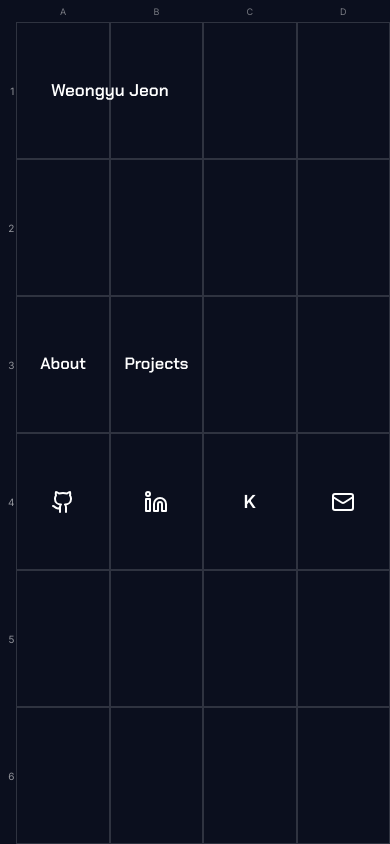
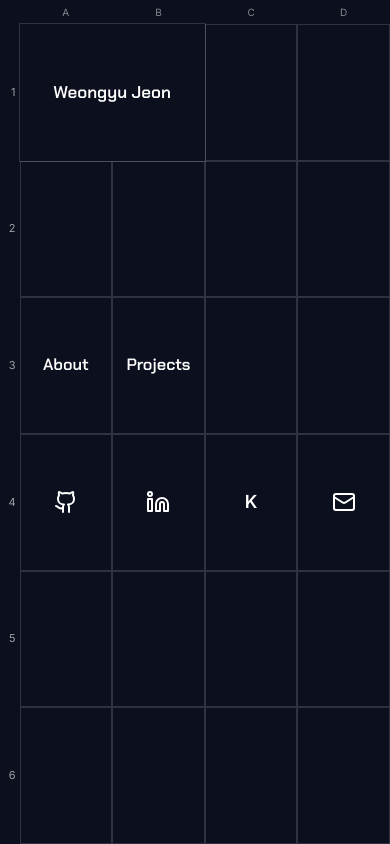
Before and after one commit to edwinjeon/portfolio, a Next.js app: page / in a window 390 px wide. Built offline with nearby package versions, Linux system fonts and the light colour scheme.

Commit message:
more adjustments

```diff
--- a/src/components/HomeMobile.tsx
+++ b/src/components/HomeMobile.tsx
@@ -23,8 +23,8 @@ export default function HomeMobile() {
   const BODY_ROWS = 6;   // 1..6
 
   // layout variables
-  const headerH = "clamp(12px, 4.2dvh, 22px)";          // small header row
-  const gutterW = "clamp(14px, 4.2dvw, 22px)";          // narrow left gutter
+  const headerH = "clamp(14px, 4.7dvh, 24px)";          // small header row
+  const gutterW = "clamp(18px, 5dvw, 26px)";          // narrow left gutter
   const cw = `calc((100dvw - var(--gut)) / ${COLS})`;   // each data column width
   const rows = `var(--hdr) repeat(${BODY_ROWS}, calc((100dvh - var(--hdr)) / ${BODY_ROWS}))`;
 
@@ -43,7 +43,7 @@ export default function HomeMobile() {
           <div
             key={`col-${i}`}
             style={{ gridColumn: i + 2, gridRow: 1 }}
-            className="flex items-center justify-center text-[9px] leading-none text-white/45"
+            className="flex items-center justify-center text-[10px] leading-none text-white/50"
           >
             {String.fromCharCode(65 + i)}
           </div>
@@ -54,7 +54,7 @@ export default function HomeMobile() {
           <div
             key={`row-${i}`}
             style={{ gridColumn: 1, gridRow: i + 2 }}
-            className="flex items-center justify-end pr-[2px] text-[10px] leading-none text-white/55"
+            className="flex items-center justify-end pr-[4px] text-[11px] leading-none text-white/60"
           >
             {i + 1}
           </div>
@@ -72,7 +72,7 @@ export default function HomeMobile() {
         )}
 
         {/* Name at A1 spanning B1, centered */}
-        <BodyCell c={1} r={1} colSpan={2} display className="text-center">
+        <BodyCell c={1} r={1} colSpan={2} display merged className="text-center">
           <span className="text-[clamp(17px,4.3vw,21px)]">Weongyu Jeon</span>
         </BodyCell>
 
@@ -105,10 +105,10 @@ export default function HomeMobile() {
 /* ===== Helpers map body coords (A1 = c1,r1) to grid positions (offset by gutter/header) ===== */
 
 function BodyCell({
-  c, r, children, display = false, className = "", colSpan = 1, rowSpan = 1,
+  c, r, children, display = false, className = "", colSpan = 1, rowSpan = 1, merged = false,
 }: {
   c: number; r: number; children: React.ReactNode; display?: boolean; className?: string;
-  colSpan?: number; rowSpan?: number;
+  colSpan?: number; rowSpan?: number; merged?: boolean;
 }) {
   return (
     <div
@@ -118,7 +118,7 @@ function BodyCell({
         fontFamily: display ? "var(--font-home-display)" : undefined,
         fontWeight: display ? 600 : undefined,
       }}
-      className={`relative z-10 flex items-center justify-center text-white transition-colors duration-150 hover:bg-white/10 ${className}`}
+      className={`relative ${merged ? "z-20 bg-[#0B0F1E] ring-1 ring-white/15" : "z-10"} flex items-center justify-center text-white transition-colors duration-150 hover:bg-white/10 ${className}`}
     >
       {children}
     </div>
```
